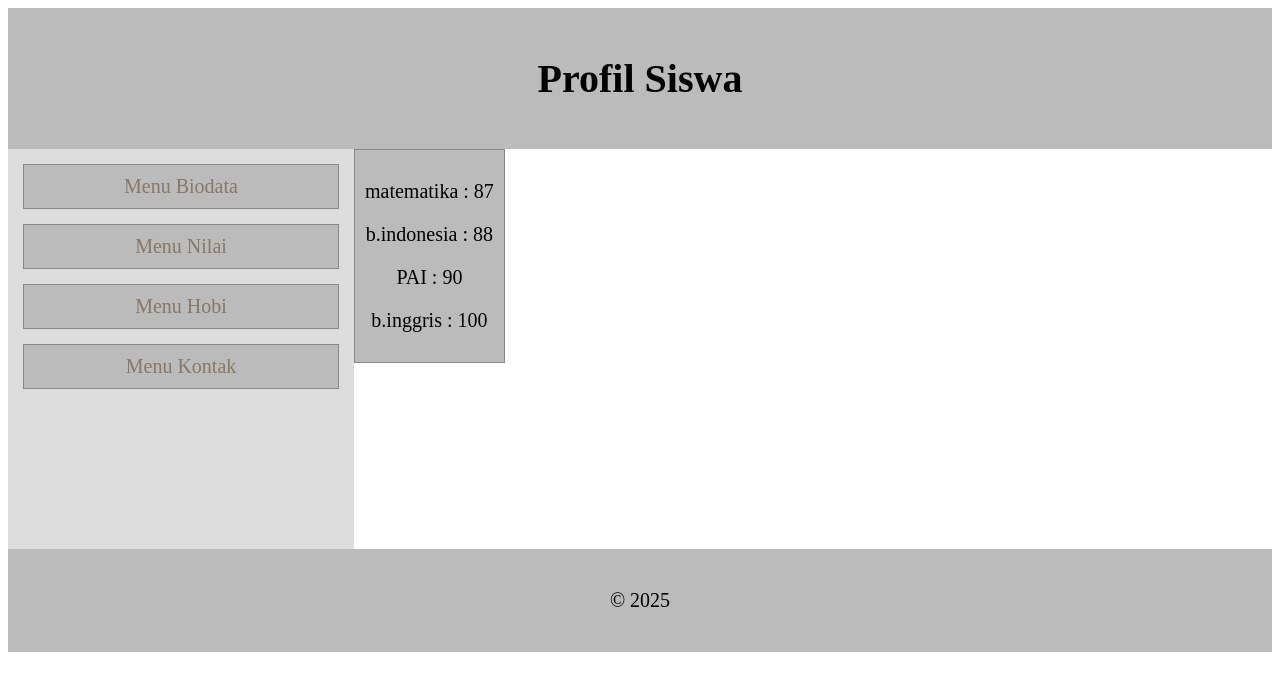
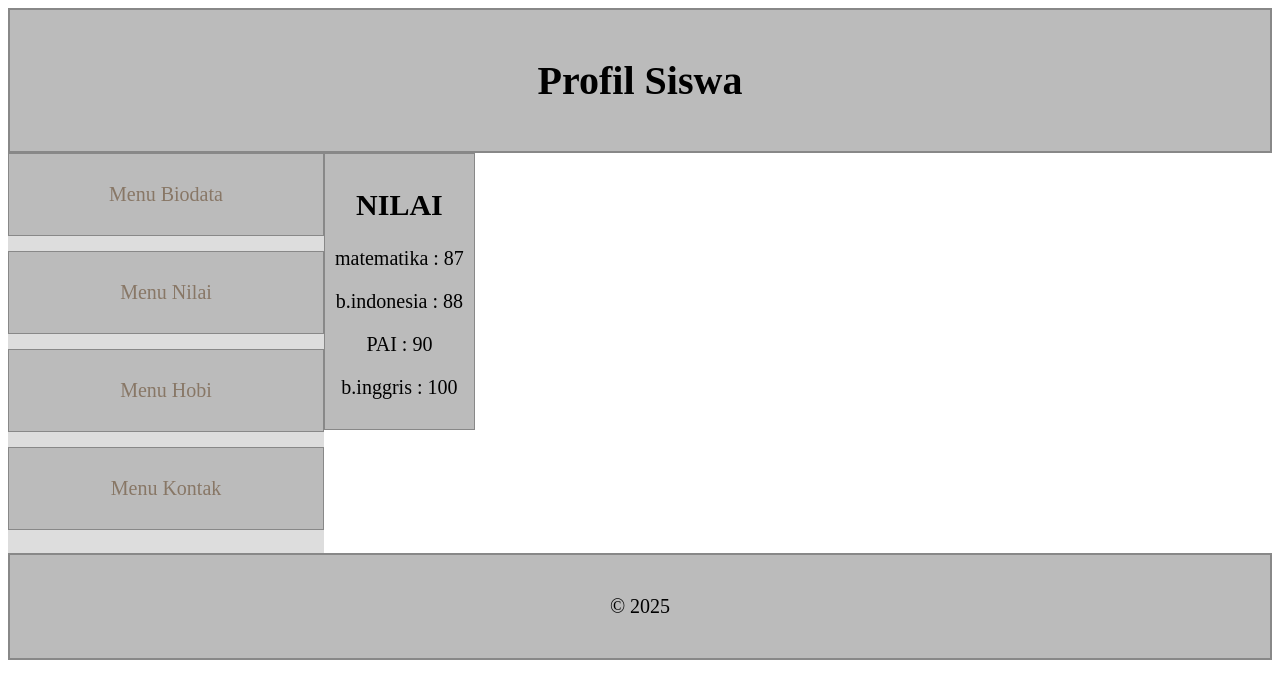
Before and after one commit to zahra5353/latihan8, a plain HTML site: page Nilai.html in a window 1280 px wide. Drawn offline with Linux system fonts and the light colour scheme.

Commit message:
menambah

```diff
--- a/Nilai.html
+++ b/Nilai.html
@@ -27,14 +27,14 @@
      <a href="kontak.html">Menu Kontak</a>
   </div>
 
-  <div class="contet">
+  <div class="conten">
     <div class="kotak">
+      <h2>NILAI</h2>
       <p>matematika : 87</p>
       <p>b.indonesia : 88</p>
       <p>PAI :  90</p>
       <p>b.inggris : 100</p>
     </div>
-
   </div>
   </div>
 
--- a/style.css
+++ b/style.css
@@ -6,6 +6,7 @@ body {
     background: #bbb;
     padding: 20px;
     text-align: center;
+    border: 2px solid #888;
 }
 
 .container {
@@ -16,7 +17,7 @@ body {
 .sidebar {
     background: #ddd;
     width: 25%;
-    padding: 15px;
+
 }
 
 .content {
@@ -35,7 +36,7 @@ body {
 
 .sidebar a {
  background: #bbb;
-    padding: 10px;
+    padding: 29px;
     margin-bottom: 15px;
     text-align: center;
     border: 1px solid #888;
```
Also changed, not shown: Hobi.html (+1 -0 lines), Kontak.html (+1 -0 lines), index.html (+1 -1 lines).
